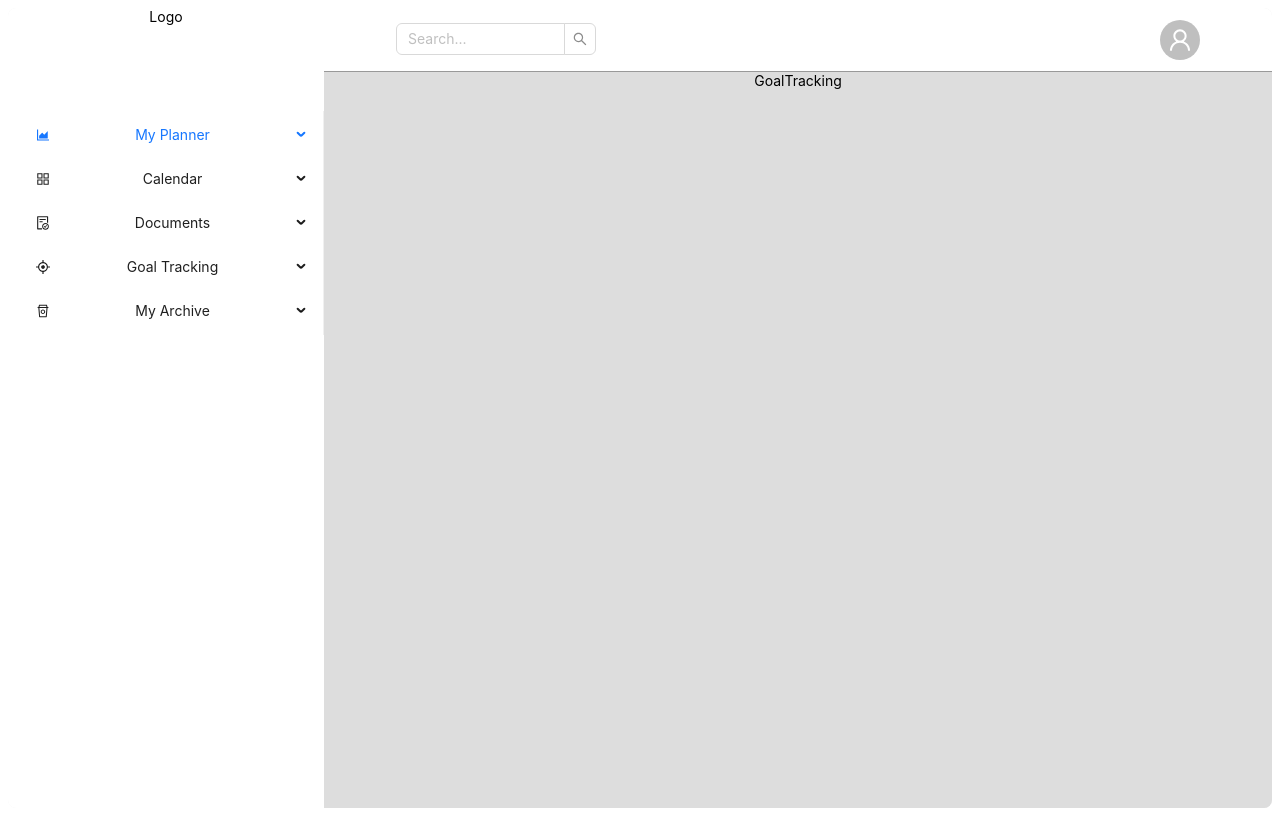
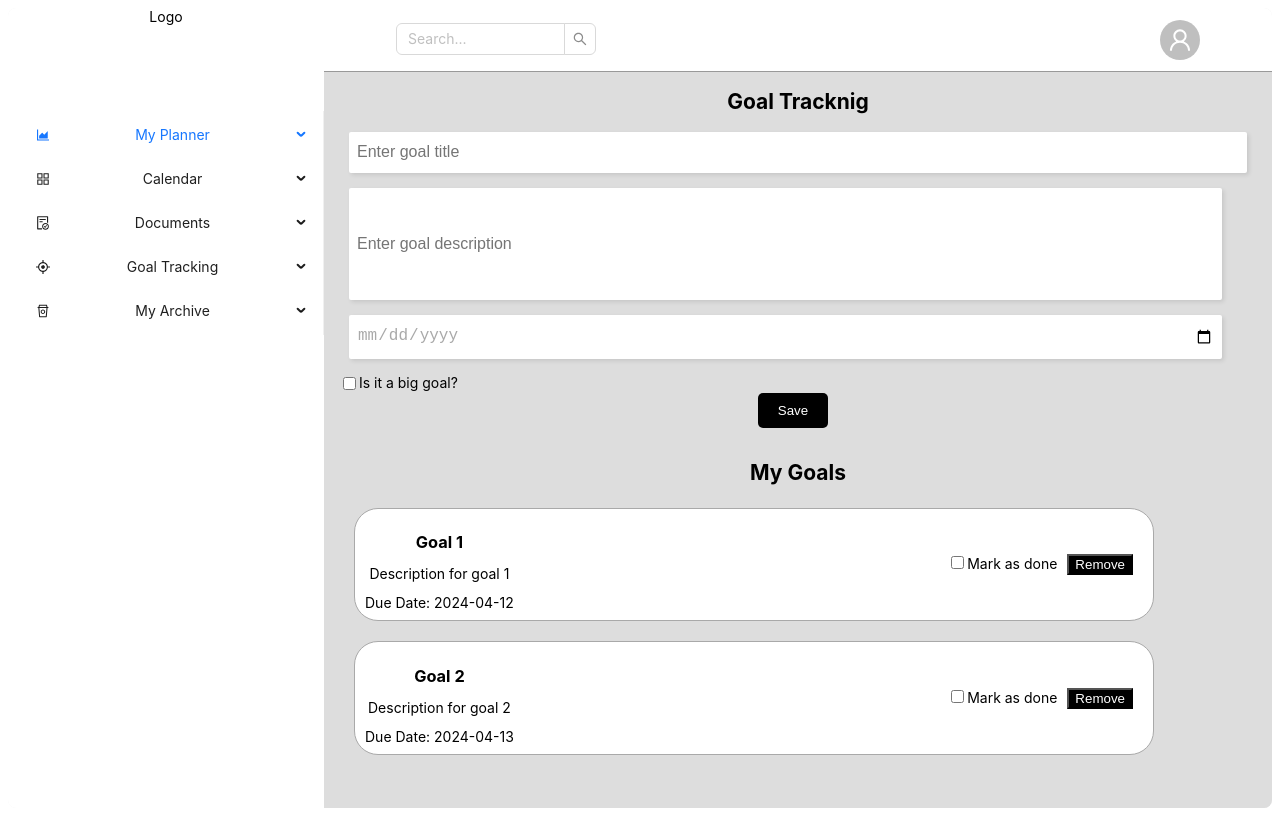
Before and after one commit to LiliAzatyan/time-wise-web, a React (Create React App) app: page /goal-tracking in a window 1280 px wide. Built offline with nearby package versions, Linux system fonts and the light colour scheme.

Commit message:
commit goal tracking

```diff
--- a/src/pages/goal-tracking/GoalTracking.js
+++ b/src/pages/goal-tracking/GoalTracking.js
@@ -1,7 +1,123 @@
-import React from 'react'
+import React, { useState } from 'react';
+import './style.css';
 
 export default function GoalTracking() {
+  const [goals, setGoals] = useState([
+    {
+      id: 1,
+      title: 'Goal 1',
+      description: 'Description for goal 1',
+      dueDate: '2024-04-12',
+      done: false,
+      bigGoal: false
+    },
+    {
+      id: 2,
+      title: 'Goal 2',
+      description: 'Description for goal 2',
+      dueDate: '2024-04-13',
+      done: false,
+      bigGoal: false
+    },
+  ])
+
+  const [newGoal, setNewGoal] = useState({
+    title: '',
+    description: '',
+    dueDate: '',
+    done: false,
+    bigGoal: false
+  })
+
+  const addGoal = () => {
+    setGoals((curGoals) => [...curGoals, { ...newGoal, id: goals.length + 1 }]);
+    setNewGoal({
+      title: "",
+      description: "",
+      dueDate: "",
+      done: false,
+      bigGoal: false
+    });
+  }
+
+  const removeGoal = (id) => {
+    setGoals((curGoals) => curGoals.filter((task) => task.id !== id))
+  }
+
+  const handleDone = (id) => {
+    setGoals((curGoals) =>
+      curGoals.map((goal) =>
+        goal.id === id ? { ...goal, done: !goal.done } : goal
+      )
+    );
+  };
+  console.log(goals);
+
   return (
-    <div>GoalTracking</div>
-  )
+    <div>
+      <div>
+        <h2>Goal Tracknig</h2>
+        <input
+          type="text"
+          className="input title-input"
+          placeholder="Enter goal title"
+          value={newGoal.title}
+          onChange={(e) => setNewGoal({ ...newGoal, title: e.target.value })}
+        />
+      </div>
+      <div className="add-task-description">
+        <input
+          type="text"
+          className="input description-input"
+          placeholder="Enter goal description"
+          value={newGoal.description}
+          onChange={(e) =>
+            setNewGoal({ ...newGoal, description: e.target.value })
+          }
+        />
+      </div>
+      <div className="add-task-date">
+        <input
+          type="date"
+          className="input date-input"
+          value={newGoal.dueDate}
+          onChange={(e) => setNewGoal({ ...newGoal, dueDate: e.target.value })}
+        />
+      </div>
+      <div className="bigGoal">
+        <input
+          type="checkbox"
+          onChange={() => newGoal.bigGoal === !newGoal.bigGoal}
+        />
+        <label>Is it a big goal?</label>
+      </div>
+      <button className="save-button" onClick={addGoal}>Save</button>
+
+      <div className='allGoals'>
+        <h2>My Goals</h2>
+        <div>
+          {goals.map((goal) => (
+            <div className='singleGoal'>
+            <div key={goal.id}>
+              <h3>{goal.title}</h3>
+              <p>{goal.description}</p>
+              <div>
+                <span>Due Date: {goal.dueDate || "Not set"}</span>
+              </div>
+            </div>
+              <div>
+                <input
+                  type="checkbox"
+                  checked={goal.done}
+                  onChange={() => handleDone(goal.id)}
+                />
+                <label>Mark as done</label>
+              <button className='goalBtn' onClick={() => removeGoal(goal.id)}>Remove</button>
+              </div>
+            </div>
+          ))}
+        </div>
+      </div>
+    </div>
+  );
 }
--- /dev/null
+++ b/src/pages/goal-tracking/style.css
@@ -0,0 +1,36 @@
+.bigGoal {
+    display: flex;
+    width: 1006px;
+    justify-content: flex-start;
+    align-items: flex-start;
+    padding-left: 15px;
+}
+
+.allGoals{
+    display: flex;
+    flex-direction: column;
+    align-items: center;
+    padding: 20px;
+    line-height: 15px;
+    height: calc(100vh - 40px);
+    overflow-y: auto;
+}
+
+.singleGoal{
+    display: flex;
+    justify-content: space-between;
+    align-items: center;
+    background: white;
+    border: 1px solid #a9a9a9;
+    border-radius: 24px;
+    padding: 10px;
+    margin: 10px;
+    width: 800px;
+    float: left;
+}
+
+.goalBtn{
+    background: #000;
+    color: white;
+    margin: 10px;
+}
```
Also changed, not shown: 1 other file (tests, documents, lock files or other folders).
